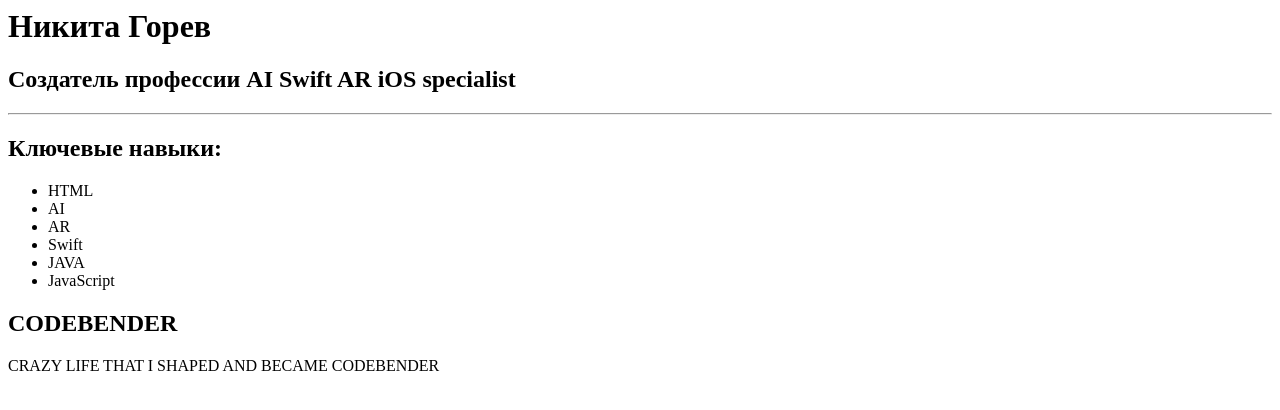
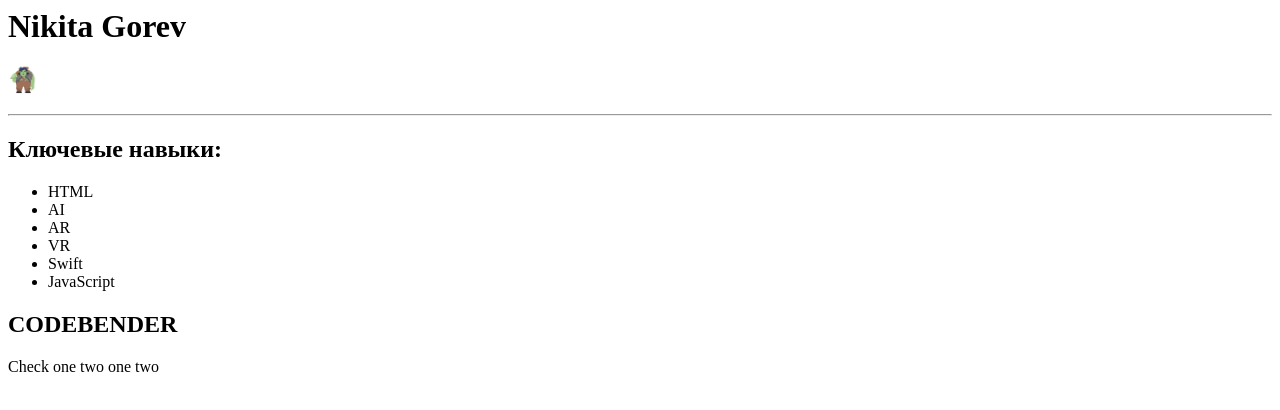
Before and after one commit to GorevLeRusse/GorevLeRusse.github.io, a plain HTML site: page index.html in a window 1280 px wide. Drawn offline with Linux system fonts and the light colour scheme.

Commit message:
Update index.html

```diff
--- a/index.html
+++ b/index.html
@@ -1,7 +1,7 @@
 
     <main>
-        <h1>Никита Горев</h1>
-        <h2>Создатель профессии AI Swift AR iOS specialist</h2>
+        <h1>Nikita Gorev</h1>
+        <h2>🧌</h2>
 
         <hr>
 
@@ -11,8 +11,8 @@
             <li>HTML</li>
             <li>AI</li>
             <li>AR</li>
+            <li>VR</li>
             <li>Swift</li>
-            <li>JAVA</li>
             <li>JavaScript</li>
           </ul>
         </section>
@@ -20,7 +20,7 @@
         <section>
           <h2> CODEBENDER </h2>
           <p>
-            CRAZY LIFE THAT I SHAPED AND BECAME CODEBENDER
+            Check one two one two
           </p>
         </section>
       </main>
```
